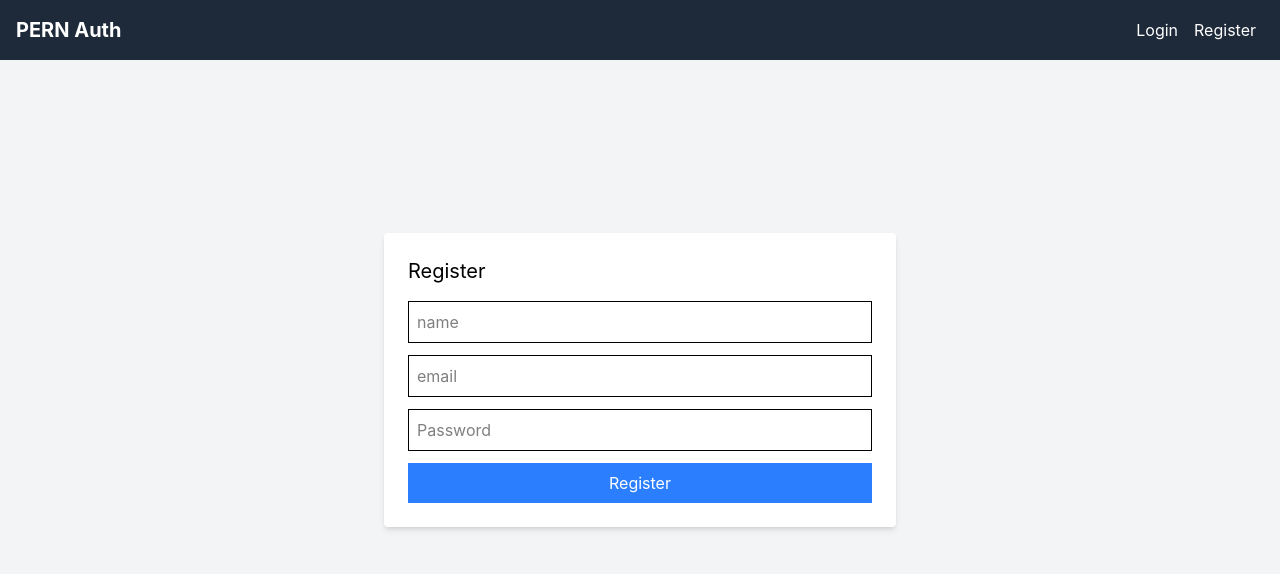
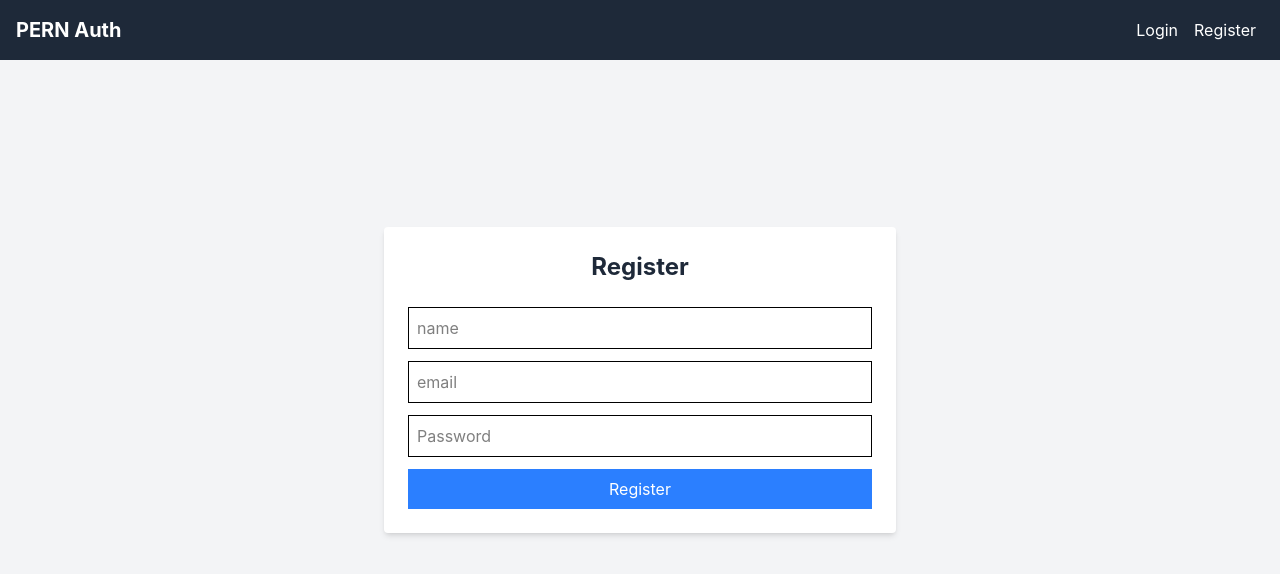
Before and after one commit to enx-code/pern-auth, a React (Vite) app in the folder frontend/: page /register in a window 1280 px wide. Shown: the top 574 px of the page. Built offline with nearby package versions, Linux system fonts and the light colour scheme; no server answers.

Commit message:
fixing bug on refresh data was lost

```diff
--- a/frontend/src/App.jsx
+++ b/frontend/src/App.jsx
@@ -19,7 +19,7 @@ function App() {
     const fetchUser = async () => {
       try {
         const res = await axios.get('/api/auth/me');
-        setUser(res.data);
+        setUser(res.data.user);
       } catch (err) {
         setUser(null);
       } finally {
--- a/frontend/src/components/Navbar.jsx
+++ b/frontend/src/components/Navbar.jsx
@@ -19,7 +19,8 @@ const Navbar = ({ user, setUser }) => {
       >PERN Auth</Link>
       <div>
         {user ? (
-          <button onClick={handleLogout} className="bg-red-500 px-3
+          <button onClick={handleLogout}
+          className="bg-red-500 px-3
            py-1 rounded">
             Logout
           </button>) : (
--- a/frontend/src/pages/Login.jsx
+++ b/frontend/src/pages/Login.jsx
@@ -28,7 +28,8 @@ const Login = ({ setUser }) => {
         className="bg-white p-6 rounded shadow-md w-full max-w-lg"
         onSubmit={handleSubmit}
       >
-        <h2 className="text-xl mb-4">Login</h2>
+        <h2 className="text-2xl mb-6
+        font-bold text-center text-gray-800">Login</h2>
         {error && <p className="text-red-500 mb-3">{error}</p>}
         <input
           type="email"
--- a/frontend/src/pages/Register.jsx
+++ b/frontend/src/pages/Register.jsx
@@ -27,7 +27,8 @@ const Register = ({ setUser }) => {
   return (
     <div className="min-h-[80vh] flex items-center justify-center">
       <form className="bg-white p-6 rounded shadow-md w-full max-w-lg" onSubmit={handleSubmit}>
-        <h2 className="text-xl mb-4">Register</h2>
+        <h2 className="text-2xl mb-6
+        font-bold text-center text-gray-800">Register</h2>
         {error && <p className="text-red-500 mb-3">{error}</p>}
         <input
           type="text"
```
